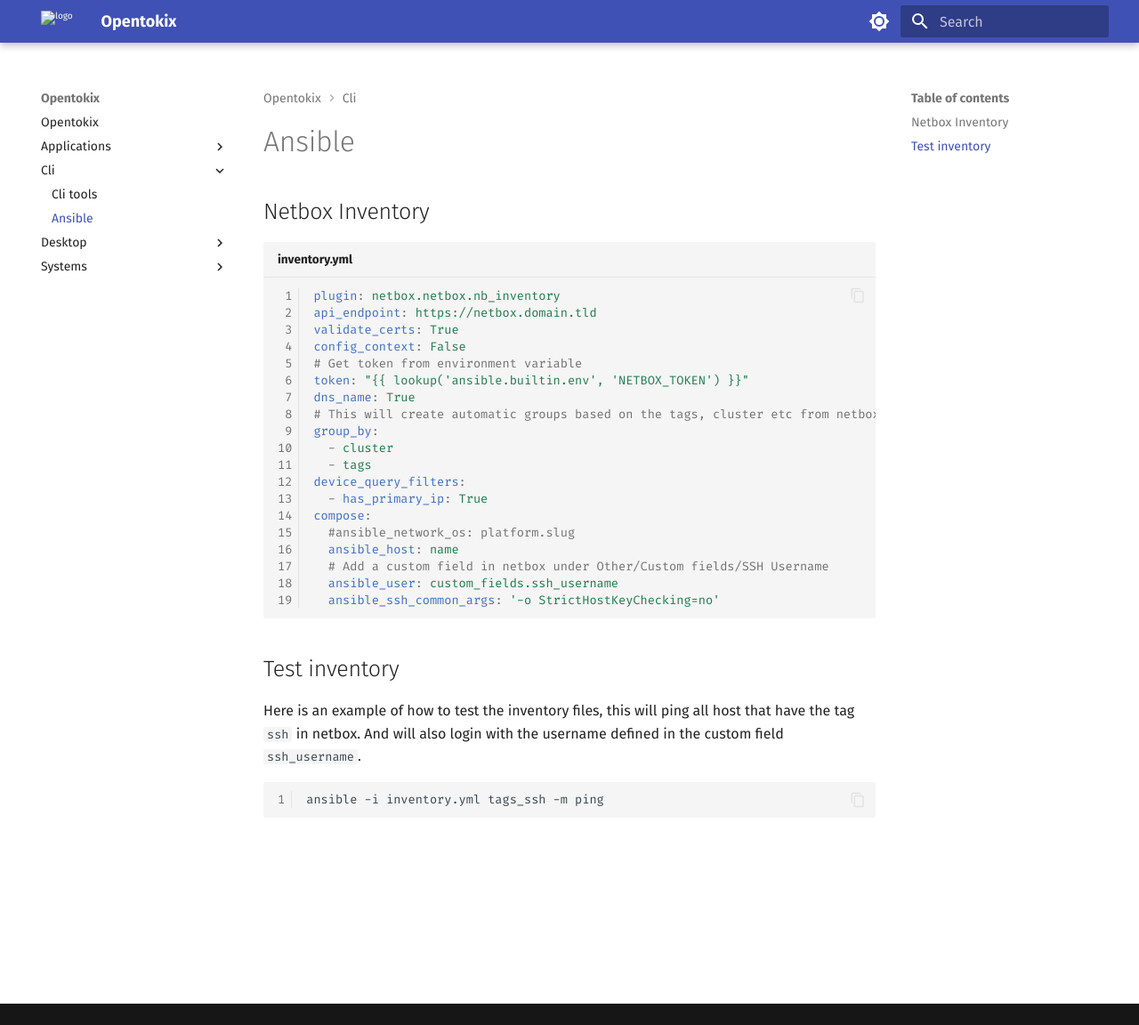
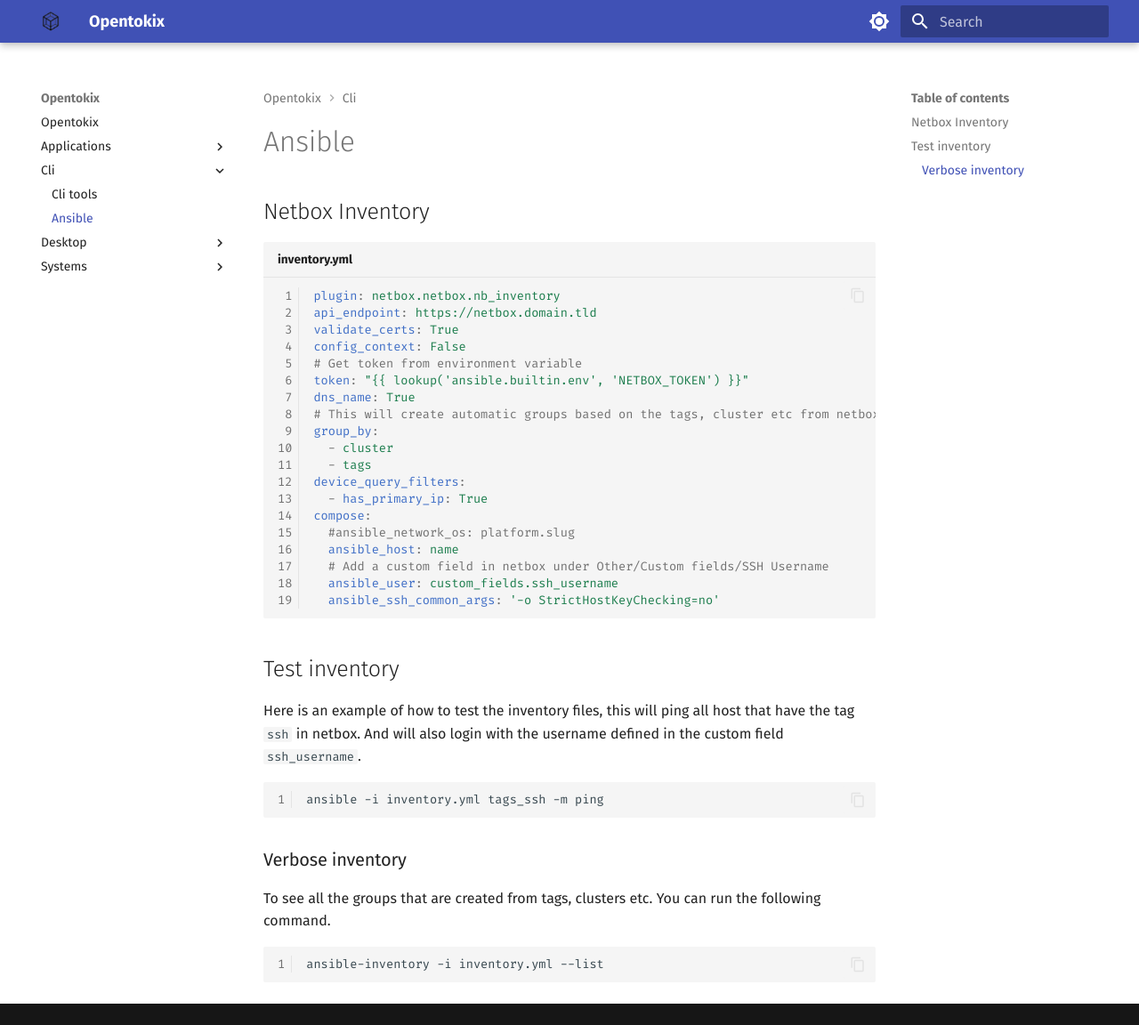
Before and after one commit to opentokix/opentokix.github.io, an MkDocs documentation site: the page built from docs/cli/ansible.md, in a window 1280 px wide and 1152 px high. Shown: the whole window at 89% size. Built offline with MkDocs 1.6.1 and Material for MkDocs 9.7.7, drawn with Linux system fonts in a browser that asks for light colours.

Commit message:
Adding images

````diff
--- a/docs/cli/ansible.md
+++ b/docs/cli/ansible.md
@@ -31,3 +31,11 @@ Here is an example of how to test the inventory files, this will ping all host t
 ```
 ansible -i inventory.yml tags_ssh -m ping
 ```
+
+### Verbose inventory
+
+To see all the groups that are created from tags, clusters etc. You can run the following command.
+
+```bash
+ansible-inventory -i inventory.yml --list
+```
````
Also changed, not shown: docs/assets/hypercube.png (added), docs/favicon/handbook.ico (added).
